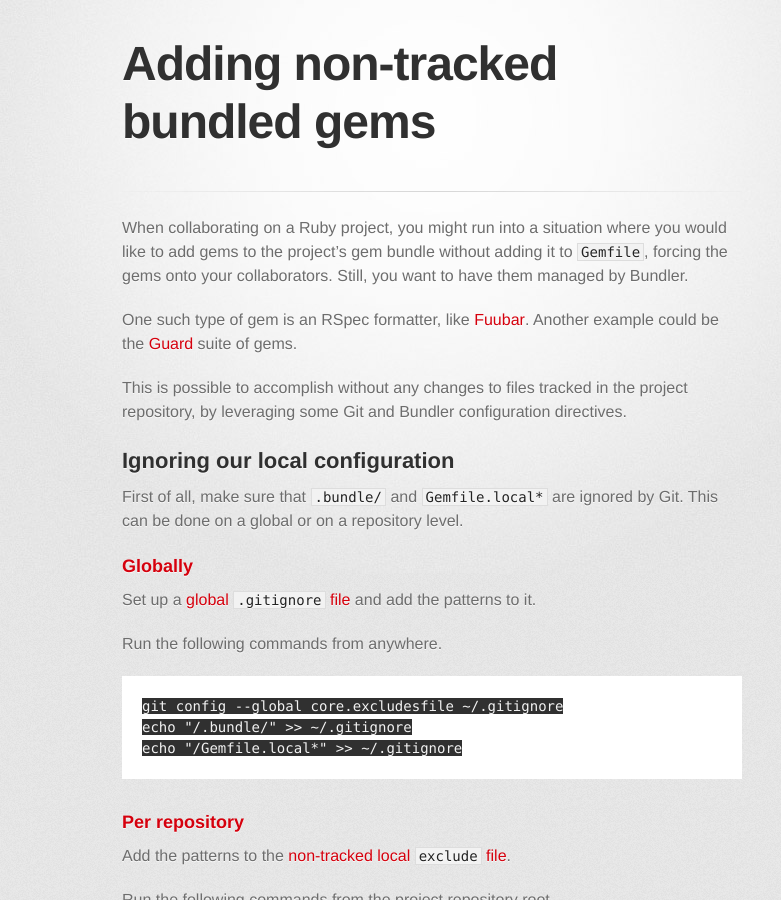
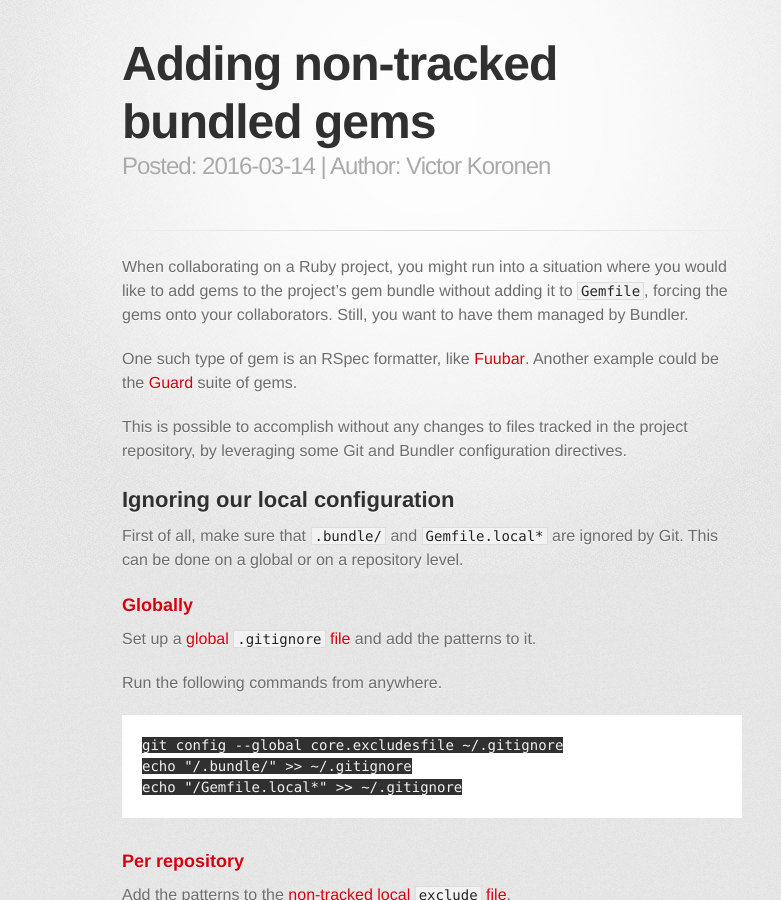
Before and after one commit to Koronen/koronen.github.io, a Jekyll site: the page built from _posts/2016-03-14-adding-non-tracked-bundled-gems.md, in a window 1280 px wide and 900 px high. Shown: the whole window, without its empty margins (208-989 px from the left). Built offline with Jekyll 4.4.1, drawn with Linux system fonts in a browser that asks for light colours; some web fonts are replaced.

Commit message:
Add basic post metadata as a subtitle

```diff
--- a/_posts/2016-03-14-adding-non-tracked-bundled-gems.md
+++ b/_posts/2016-03-14-adding-non-tracked-bundled-gems.md
@@ -1,5 +1,6 @@
 ---
 title: Adding non-tracked bundled gems
+subtitle: "Posted: 2016-03-14 | Author: Victor Koronen"
 layout: default
 ---
 
```
